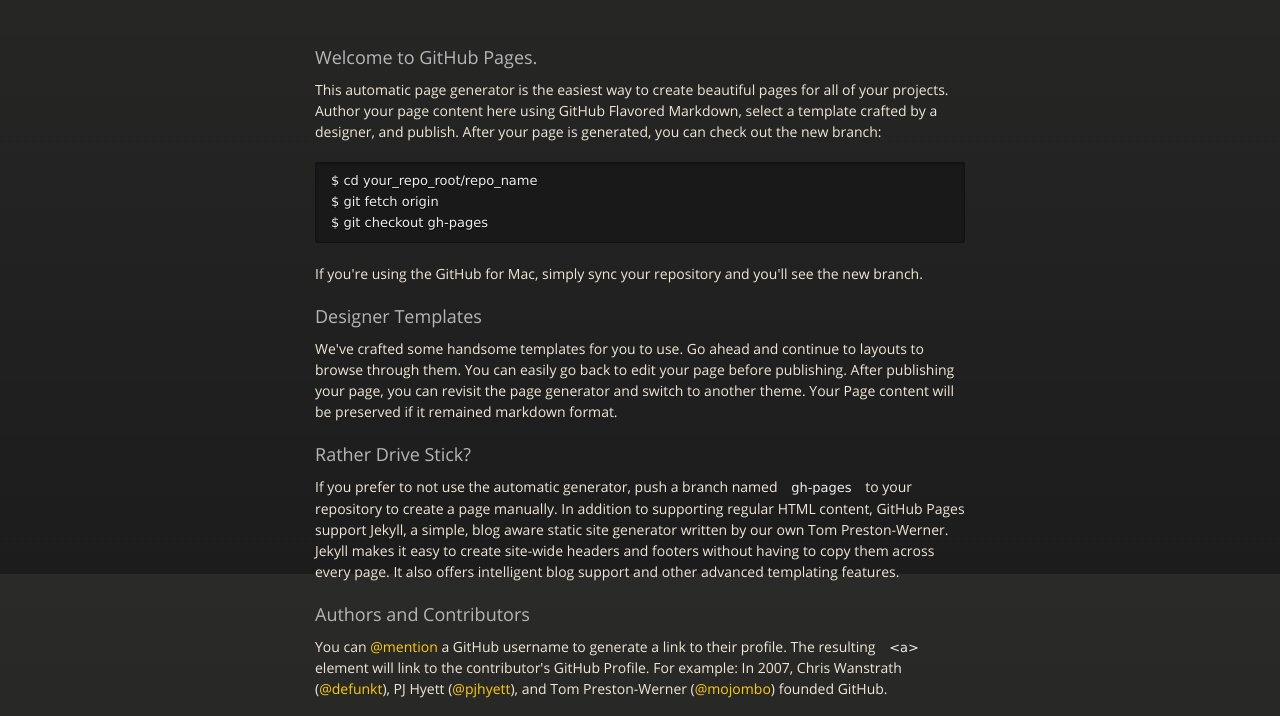
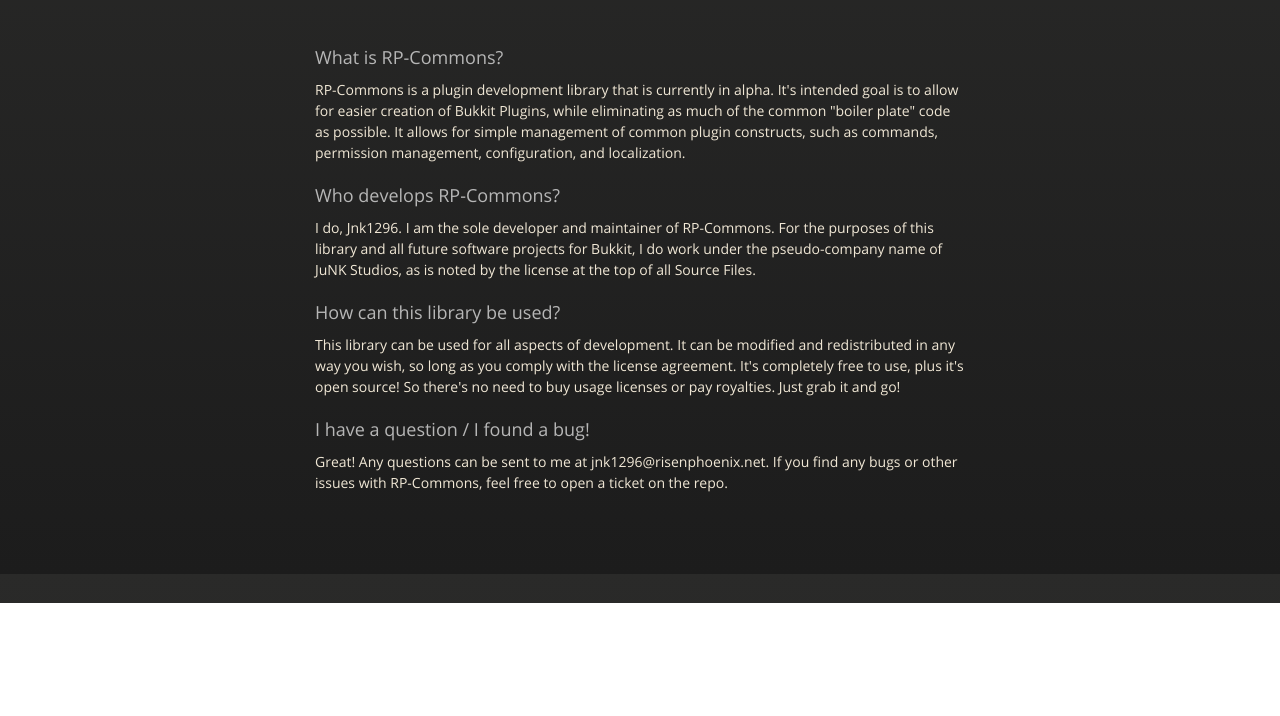
Before and after one commit to KeepJ96/RP-Commons, a plain HTML site: page index.html in a window 1280 px wide. Shown: the part 226-942 px from the top of the page. After the commit the page ends 829 px from the top, so only its background shows below. Drawn offline with nearby package versions, Linux system fonts and the light colour scheme.

Commit message:
Update index.html

```diff
--- a/index.html
+++ b/index.html
@@ -31,7 +31,7 @@
 
       <section>
         <div id="title">
-          <h1>Rp-commons-library</h1>
+          <h1>RP-Commons Library</h1>
           <p>A Commons Library for Bukkit Plugin Development</p>
           <hr>
           <span class="credits left">Project maintained by <a href="https://github.com/KeepJ96">KeepJ96</a></span>
@@ -39,36 +39,24 @@
         </div>
 
         <h3>
-<a name="welcome-to-github-pages" class="anchor" href="#welcome-to-github-pages"><span class="octicon octicon-link"></span></a>Welcome to GitHub Pages.</h3>
+<a name="what-is-rp-commons" class="anchor" href="#welcome-to-github-pages"><span class="octicon octicon-link"></span></a>What is RP-Commons?</h3>
 
-<p>This automatic page generator is the easiest way to create beautiful pages for all of your projects. Author your page content here using GitHub Flavored Markdown, select a template crafted by a designer, and publish. After your page is generated, you can check out the new branch:</p>
-
-<pre><code>$ cd your_repo_root/repo_name
-$ git fetch origin
-$ git checkout gh-pages
-</code></pre>
-
-<p>If you're using the GitHub for Mac, simply sync your repository and you'll see the new branch.</p>
+<p>RP-Commons is a plugin development library that is currently in alpha. It's intended goal is to allow for easier creation of Bukkit Plugins, while eliminating as much of the common "boiler plate" code as possible. It allows for simple management of common plugin constructs, such as commands, permission management, configuration, and localization.</p>
 
 <h3>
-<a name="designer-templates" class="anchor" href="#designer-templates"><span class="octicon octicon-link"></span></a>Designer Templates</h3>
+<a name="who-develops-rp-commons" class="anchor" href="#welcome-to-github-pages"><span class="octicon octicon-link"></span></a>Who develops RP-Commons?</h3>
 
-<p>We've crafted some handsome templates for you to use. Go ahead and continue to layouts to browse through them. You can easily go back to edit your page before publishing. After publishing your page, you can revisit the page generator and switch to another theme. Your Page content will be preserved if it remained markdown format.</p>
+<p>I do, Jnk1296. I am the sole developer and maintainer of RP-Commons. For the purposes of this library and all future software projects for Bukkit, I do work under the pseudo-company name of JuNK Studios, as is noted by the license at the top of all Source Files.</p>
 
 <h3>
-<a name="rather-drive-stick" class="anchor" href="#rather-drive-stick"><span class="octicon octicon-link"></span></a>Rather Drive Stick?</h3>
+<a name="library-usage" class="anchor" href="#designer-templates"><span class="octicon octicon-link"></span></a>How can this library be used?</h3>
 
-<p>If you prefer to not use the automatic generator, push a branch named <code>gh-pages</code> to your repository to create a page manually. In addition to supporting regular HTML content, GitHub Pages support Jekyll, a simple, blog aware static site generator written by our own Tom Preston-Werner. Jekyll makes it easy to create site-wide headers and footers without having to copy them across every page. It also offers intelligent blog support and other advanced templating features.</p>
+<p>This library can be used for all aspects of development. It can be modified and redistributed in any way you wish, so long as you comply with the license agreement. It's completely free to use, plus it's open source! So there's no need to buy usage licenses or pay royalties. Just grab it and go!</p>
 
 <h3>
-<a name="authors-and-contributors" class="anchor" href="#authors-and-contributors"><span class="octicon octicon-link"></span></a>Authors and Contributors</h3>
+<a name="found-a-bug" class="anchor" href="#rather-drive-stick"><span class="octicon octicon-link"></span></a>I have a question / I found a bug!</h3>
 
-<p>You can <a href="https://github.com/blog/821" class="user-mention">@mention</a> a GitHub username to generate a link to their profile. The resulting <code>&lt;a&gt;</code> element will link to the contributor's GitHub Profile. For example: In 2007, Chris Wanstrath (<a href="https://github.com/defunkt" class="user-mention">@defunkt</a>), PJ Hyett (<a href="https://github.com/pjhyett" class="user-mention">@pjhyett</a>), and Tom Preston-Werner (<a href="https://github.com/mojombo" class="user-mention">@mojombo</a>) founded GitHub.</p>
-
-<h3>
-<a name="support-or-contact" class="anchor" href="#support-or-contact"><span class="octicon octicon-link"></span></a>Support or Contact</h3>
-
-<p>Having trouble with Pages? Check out the documentation at <a href="http://help.github.com/pages">http://help.github.com/pages</a> or contact <a href="mailto:support@github.com">support@github.com</a> and we’ll help you sort it out.</p>
+<p>Great! Any questions can be sent to me at jnk1296@risenphoenix.net. If you find any bugs or other issues with RP-Commons, feel free to open a ticket on the repo.</p>
       </section>
 
     </div>
```
